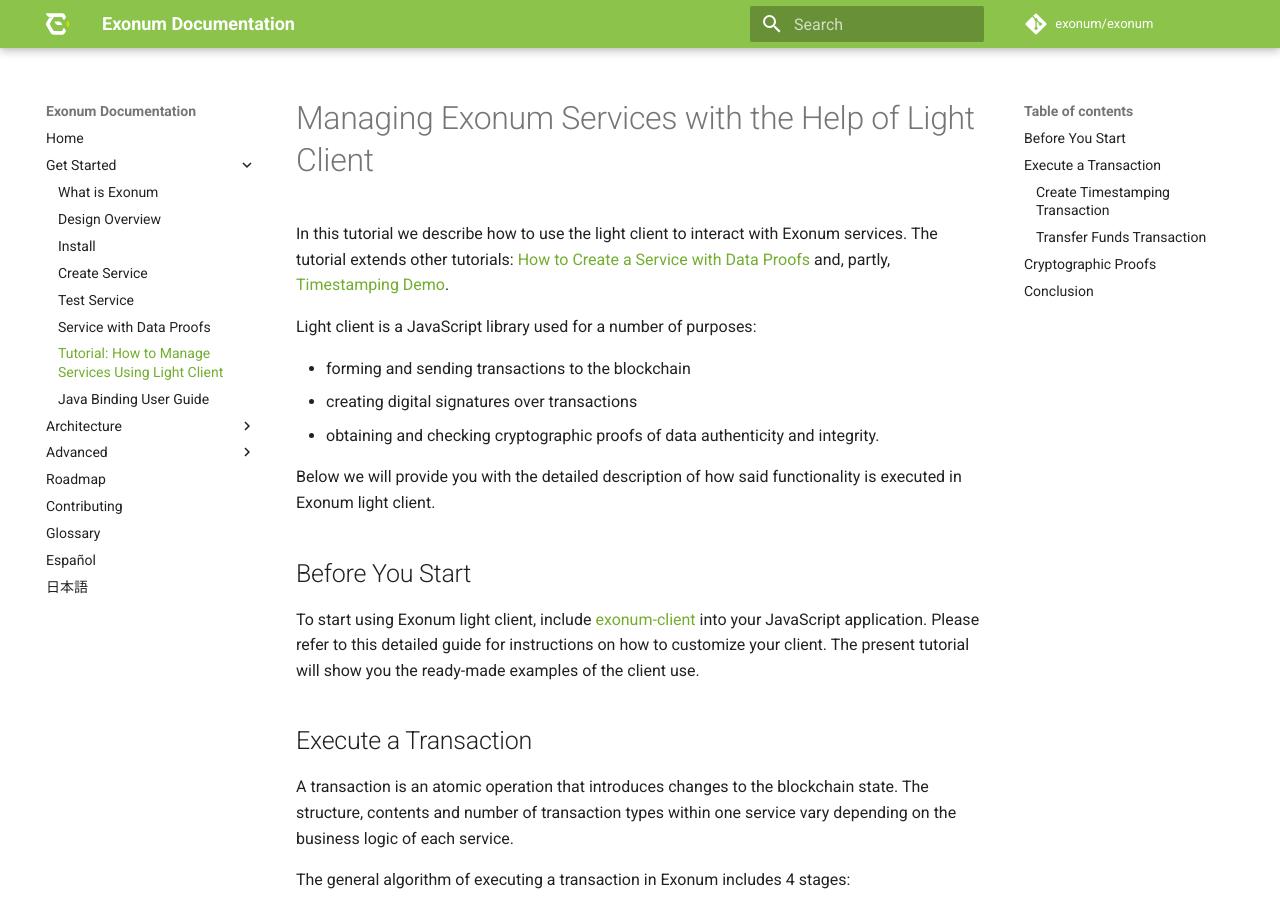
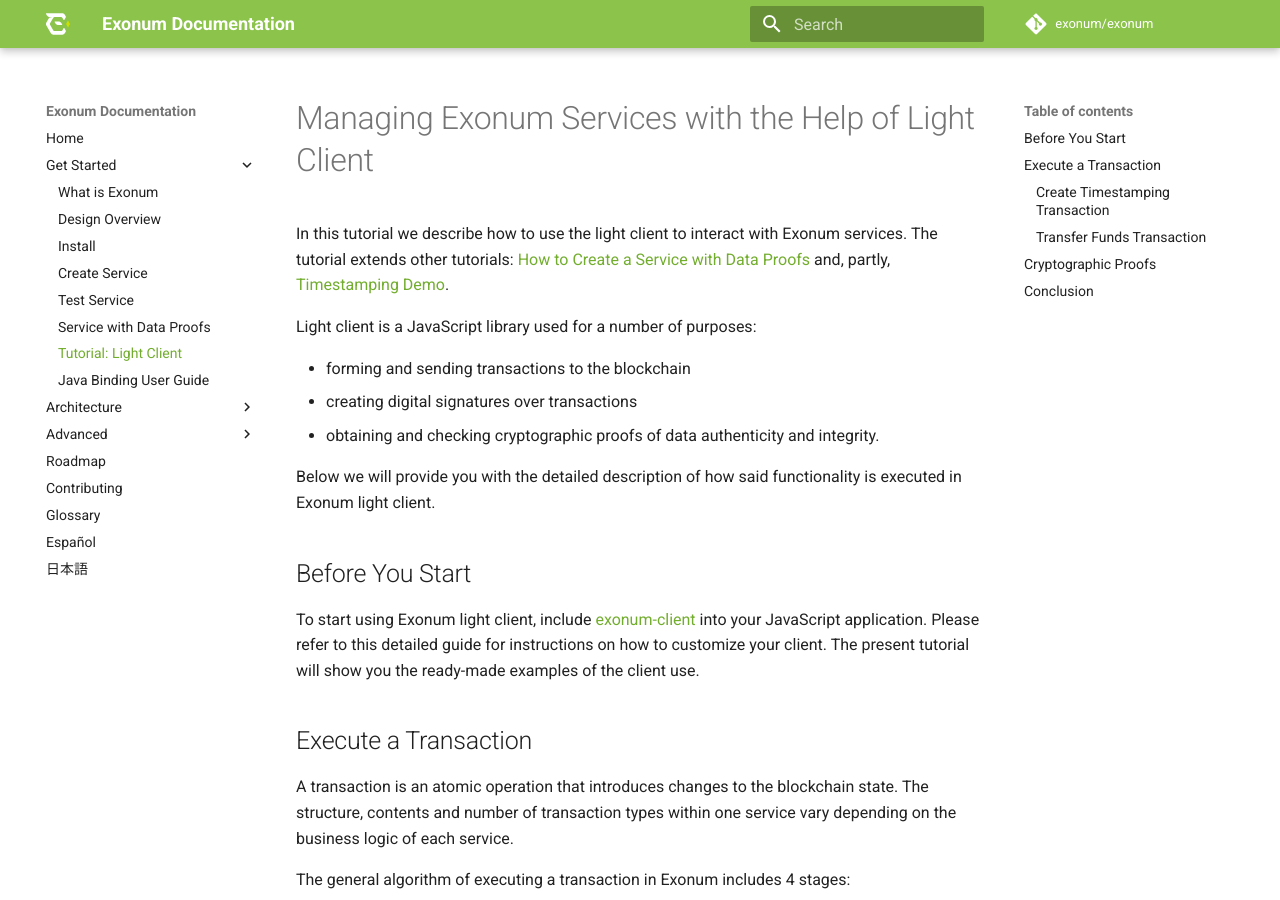
Before and after one commit to exonum/exonum-doc, an MkDocs documentation site: the page built from src/get-started/light-client.md, in a window 1280 px wide and 900 px high. Built offline with MkDocs 1.6.1 and Material for MkDocs 9.7.7, drawn with Linux system fonts in a browser that asks for light colours; comment, search, counter and statistics services are not loaded; old or Windows-style settings are respelled for this version of MkDocs.

Commit message:
shorten the tutorial name in menu

```diff
--- a/mkdocs.yml
+++ b/mkdocs.yml
@@ -57,7 +57,7 @@
     # An advanced tutorial for building a cryptocurrency services
     - 'Service with Data Proofs': 'get-started/data-proofs.md'
     # A tutorial on applying light client for Exonum services
-    - 'Tutorial: How to Manage Services Using Light Client': 'get-started/light-client.md'
+    - 'Tutorial: Light Client': 'get-started/light-client.md'
     - 'Java Binding User Guide': 'get-started/java-binding.md'
   - 'Architecture':
     # Includes guidelines for services
```
